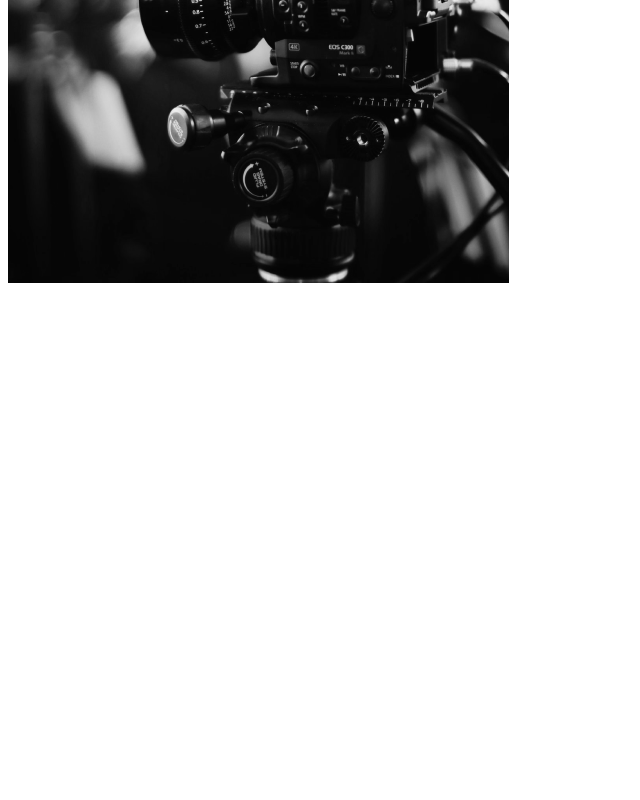
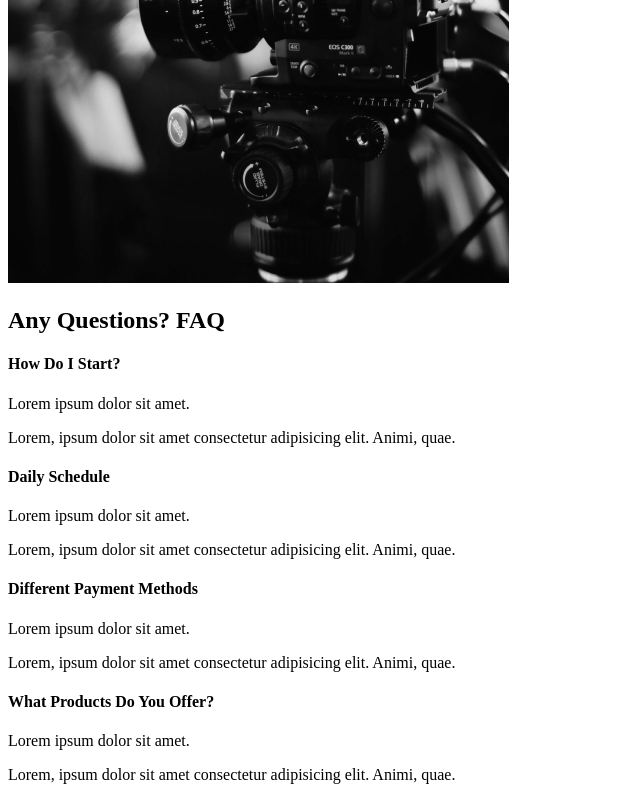
Before and after one commit to CristienLefrancois/cristienlefrancois.github.io, a React (Create React App) app: page / in a window 1280 px wide. Shown: the part 2099-2899 px from the top of the page, without its empty margins (0-640 px from the left). Before the commit the page ends 2394 px from the top, so only its background shows below. Built offline with nearby package versions, Linux system fonts and the light colour scheme.

Commit message:
Commit FaqSection

```diff
--- /dev/null
+++ b/src/components/FaqSection.js
@@ -0,0 +1,53 @@
+import React from "react";
+
+const FaqSection = () => {
+  return (
+    <div className="faq">
+      <h2>
+        Any Questions? <span>FAQ</span>
+      </h2>
+      <div className="question">
+        <h4>How Do I Start?</h4>
+        <div className="answer">
+          <p>Lorem ipsum dolor sit amet.</p>
+          <p>
+            Lorem, ipsum dolor sit amet consectetur adipisicing elit. Animi,
+            quae.
+          </p>
+        </div>
+      </div>
+      <div className="question">
+        <h4>Daily Schedule</h4>
+        <div className="answer">
+          <p>Lorem ipsum dolor sit amet.</p>
+          <p>
+            Lorem, ipsum dolor sit amet consectetur adipisicing elit. Animi,
+            quae.
+          </p>
+        </div>
+      </div>
+      <div className="question">
+        <h4>Different Payment Methods</h4>
+        <div className="answer">
+          <p>Lorem ipsum dolor sit amet.</p>
+          <p>
+            Lorem, ipsum dolor sit amet consectetur adipisicing elit. Animi,
+            quae.
+          </p>
+        </div>
+      </div>
+      <div className="question">
+        <h4>What Products Do You Offer?</h4>
+        <div className="answer">
+          <p>Lorem ipsum dolor sit amet.</p>
+          <p>
+            Lorem, ipsum dolor sit amet consectetur adipisicing elit. Animi,
+            quae.
+          </p>
+        </div>
+      </div>
+    </div>
+  );
+};
+
+export default FaqSection;
--- a/src/pages/AboutUs.js
+++ b/src/pages/AboutUs.js
@@ -1,12 +1,15 @@
 import React from "react";
 //Page Components
 import AboutSection from "../components/AboutSection";
+import FaqSection from "../components/FaqSection";
 import ServicesSection from "../components/ServicesSection";
+
 const AboutUs = () => {
   return (
     <>
       <AboutSection />
       <ServicesSection />
+      <FaqSection />
     </>
   );
 };
```
